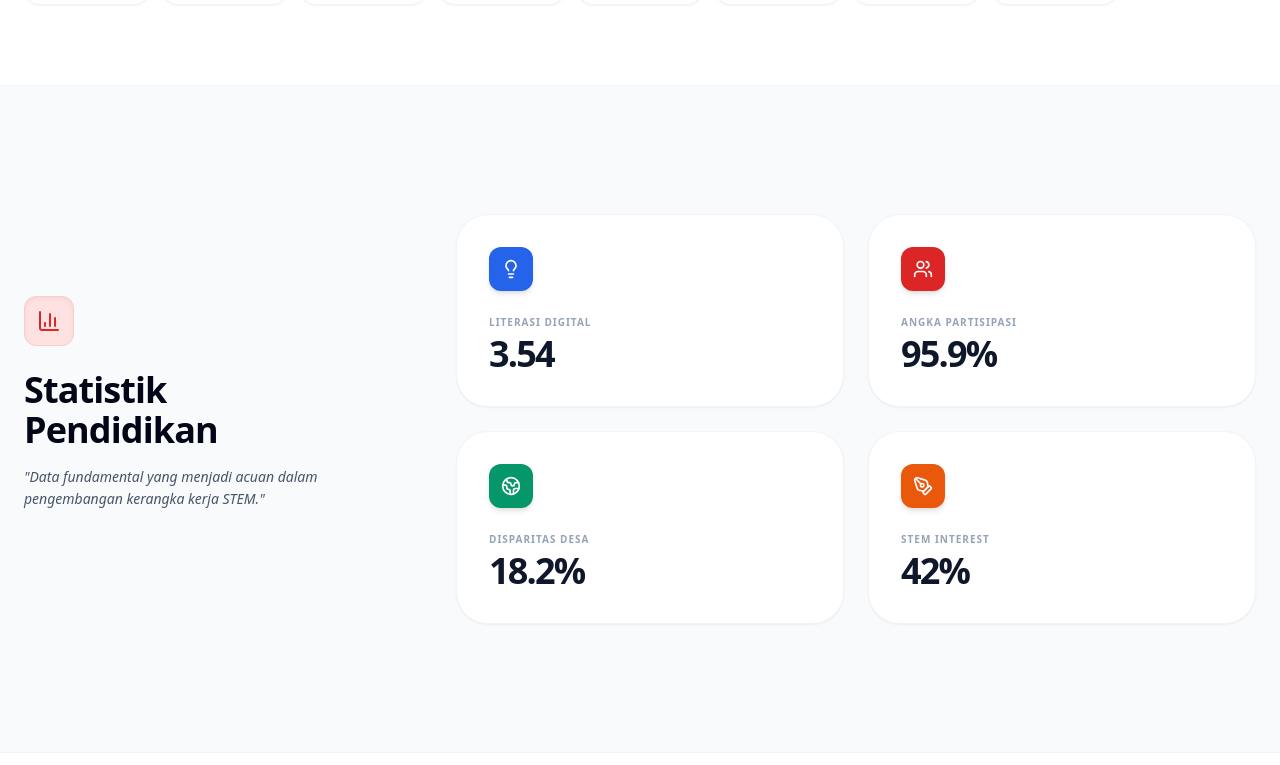
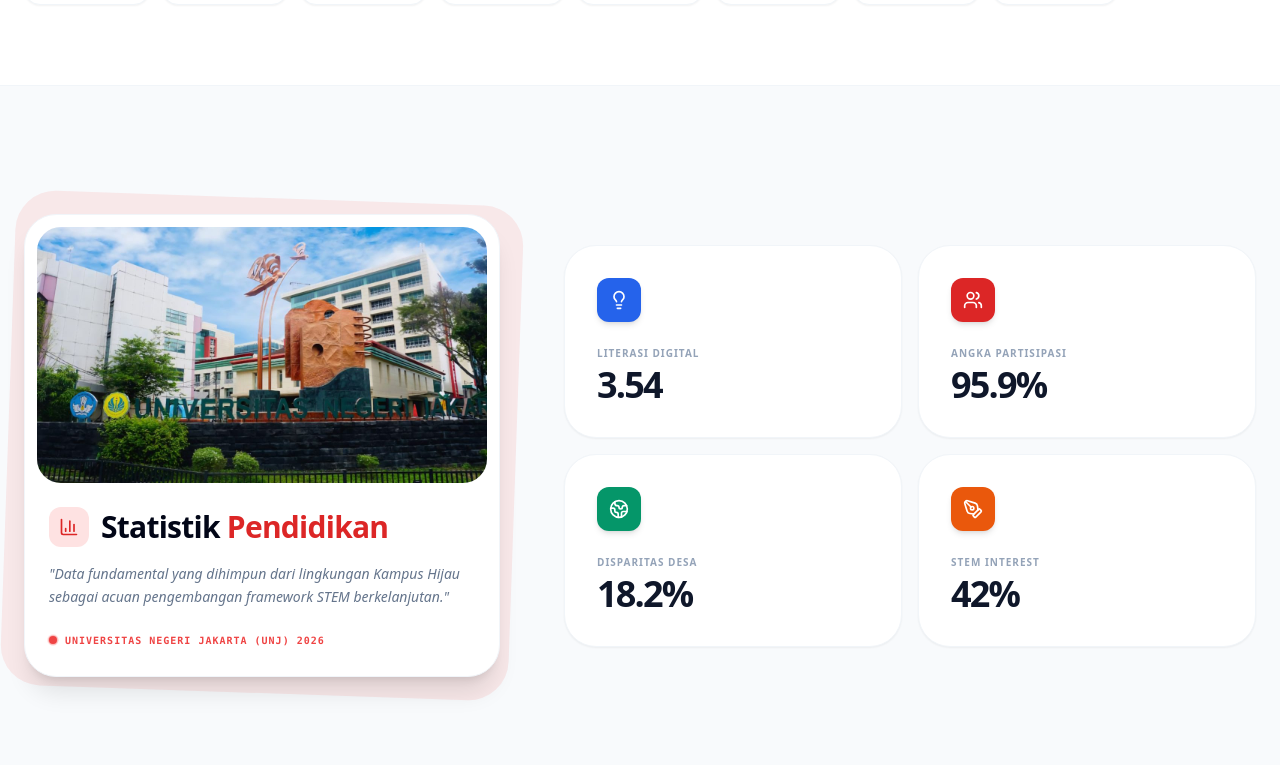
Before and after one commit to agstydva/stem-project, a React (Vite) app: page / in a window 1280 px wide. Shown: the part 1195-1960 px from the top of the page. Built offline with nearby package versions, Linux system fonts and the light colour scheme; grey boxes are pictures that could not be loaded.

Commit message:
update code projects stem

```diff
--- a/src/pages/Dashboard.jsx
+++ b/src/pages/Dashboard.jsx
@@ -79,7 +79,7 @@ const Dashboard = () => {
                   alt={sdg.title}
                   className="w-full h-full object-contain p-3 transition-transform duration-700 group-hover:scale-105"
                 />
-                <div className="absolute inset-0 bg-white/90 p-3 flex flex-col justify-end opacity-0 group-hover:opacity-100 transition-opacity duration-500 backdrop-blur-sm">
+                <div className="absolute inset-0 bg-white/90 p-3 flex flex-col justify-end opacity-0 group-hover:opacity-100 transition-all duration-500 backdrop-blur-sm">
                   <span className="text-[8px] font-mono font-bold text-red-600 uppercase">Goal 0{sdg.id}</span>
                   <h3 className="text-[9px] font-extrabold leading-tight text-slate-900 tracking-tight uppercase">{sdg.title}</h3>
                 </div>
@@ -92,25 +92,59 @@ const Dashboard = () => {
         </div>
       </section>
 
-      {/* Statistik Section */}
-      <section className="bg-slate-50 py-32 px-6 border-y border-slate-100 overflow-hidden">
+      {/* Statistik Section - REVISED: MODERN IMAGE INTEGRATION */}
+      <section className="bg-slate-50 py-32 px-6 border-y border-slate-100">
         <div className="max-w-7xl mx-auto">
           <div className="grid lg:grid-cols-12 gap-16 items-center">
-            <div className="lg:col-span-4">
-              <div className="p-3 bg-red-100 text-red-600 w-fit rounded-xl mb-6 shadow-inner border border-red-200">
-                <BarChart3 size={24} />
+
+            {/* SISI KIRI: IMAGE & TITLE CARD */}
+            <div className="lg:col-span-5">
+              <div className="relative group">
+                {/* Decorative Elements */}
+                <div className="absolute -inset-4 bg-red-500/10 rounded-[2.5rem] rotate-2 group-hover:rotate-0 transition-transform duration-500" />
+
+                {/* Image Container */}
+                <div className="relative bg-white p-3 rounded-[2rem] shadow-xl border border-slate-100 overflow-hidden">
+                  <img
+                    src="/images/unj2.jpeg"
+                    alt="Kampus UNJ"
+                    className="w-full h-64 object-cover rounded-[1.5rem] mb-6 shadow-inner group-hover:scale-105 transition-transform duration-700"
+                  />
+
+                  {/* Text Content inside Card */}
+                  <div className="px-3 pb-4">
+                    <div className="flex items-center gap-3 mb-4">
+                      <div className="p-2.5 bg-red-100 text-red-600 rounded-xl">
+                        <BarChart3 size={20} />
+                      </div>
+                      <h2 className="text-2xl md:text-3xl font-black text-slate-950 tracking-tight">
+                        Statistik <span className="text-red-600">Pendidikan</span>
+                      </h2>
+                    </div>
+                    <p className="text-sm text-slate-500 leading-relaxed font-medium italic">
+                      "Data fundamental yang dihimpun dari lingkungan Kampus Hijau sebagai acuan pengembangan framework STEM berkelanjutan."
+                    </p>
+                    <div className="mt-6 flex items-center gap-2 text-[10px] font-mono text-red-500 font-bold uppercase tracking-widest">
+                      <span className="relative flex h-2 w-2">
+                        <span className="animate-ping absolute inline-flex h-full w-full rounded-full bg-red-400 opacity-75"></span>
+                        <span className="relative inline-flex rounded-full h-2 w-2 bg-red-500"></span>
+                      </span>
+                      Universitas Negeri Jakarta (UNJ) 2026
+                    </div>
+                  </div>
+                </div>
               </div>
-              <h2 className="text-3xl md:text-4xl font-black text-slate-950 mb-4 tracking-tight leading-tight">Statistik <br/>Pendidikan</h2>
-              <p className="text-sm text-slate-600 leading-relaxed mb-8 font-light italic">"Data fundamental yang menjadi acuan dalam pengembangan kerangka kerja STEM."</p>
             </div>
-            <div className="lg:col-span-8 grid sm:grid-cols-2 gap-6">
+
+            {/* SISI KANAN: STATS GRID */}
+            <div className="lg:col-span-7 grid sm:grid-cols-2 gap-4">
               {[
                 { label: "Literasi Digital", value: "3.54", color: "bg-blue-600", icon: <Lightbulb size={20}/> },
                 { label: "Angka Partisipasi", value: "95.9%", color: "bg-red-600", icon: <Users size={20}/> },
                 { label: "Disparitas Desa", value: "18.2%", color: "bg-emerald-600", icon: <Globe2 size={20}/> },
                 { label: "STEM Interest", value: "42%", color: "bg-orange-600", icon: <PenTool size={20}/> }
               ].map((stat, idx) => (
-                <div key={idx} className="group bg-white p-8 rounded-[2rem] border border-slate-100 shadow-sm transition-all duration-500 hover:shadow-xl hover:border-red-100">
+                <div key={idx} className="group bg-white p-8 rounded-[2rem] border border-slate-100 shadow-sm transition-all duration-500 hover:shadow-xl hover:border-red-100 hover:-translate-y-1">
                   <div className={`w-11 h-11 ${stat.color} text-white rounded-xl flex items-center justify-center mb-6 shadow-md group-hover:scale-110 transition-all`}>
                     {stat.icon}
                   </div>
@@ -119,20 +153,17 @@ const Dashboard = () => {
                 </div>
               ))}
             </div>
+
           </div>
         </div>
       </section>
 
-      {/* Target Focus Section - FIXED: Ultra Smooth Shadows */}
+      {/* Target Focus Section */}
       <section className="max-w-7xl mx-auto py-32 px-6">
         <div className="group relative bg-gradient-to-br from-slate-50 via-white to-red-50/20 rounded-[3rem] p-10 md:p-16 border border-slate-100 overflow-hidden shadow-2xl shadow-slate-100/50 transition-all duration-700 hover:shadow-red-200/40">
-
-          {/* Subtle decorative glow - Increased size, reduced opacity for a "soft bloom" effect */}
           <div className="absolute -top-32 -right-32 w-[600px] h-[600px] bg-red-500/[0.04] rounded-full blur-[130px] pointer-events-none group-hover:bg-red-500/[0.07] transition-all duration-700" />
-
           <div className="relative z-10 grid md:grid-cols-2 gap-12 items-center">
             <div>
-              {/* Refined badge shadow */}
               <div className="bg-red-600 text-[10px] font-mono font-black px-4 py-1.5 w-fit rounded-full mb-6 tracking-[0.2em] text-white shadow-xl shadow-red-200/50">TARGET SOSIAL 4.4</div>
               <h2 className="text-3xl md:text-4xl font-black mb-6 leading-tight tracking-tight text-slate-950 group-hover:text-red-600 transition-colors">
                 Keterampilan Relevan untuk Pekerjaan Layak.
@@ -141,17 +172,14 @@ const Dashboard = () => {
                 Meningkatkan jumlah remaja dan orang dewasa yang memiliki keterampilan teknis guna mendukung ekosistem kewirausahaan nasional.
               </p>
             </div>
-
             <div className="bg-white p-8 rounded-[2.5rem] border border-slate-100 shadow-sm">
               <div className="flex items-center gap-4 mb-8 border-b border-slate-100 pb-5">
-                {/* Subtle icon shadow */}
                 <div className="w-12 h-12 bg-red-600 rounded-xl flex items-center justify-center font-black text-2xl text-white shadow-xl shadow-red-200/70 group-hover:rotate-6 transition-transform">4</div>
                 <p className="font-bold text-lg tracking-tight text-slate-950 leading-none">STEM Integration</p>
               </div>
               <ul className="space-y-4">
                 {["Digital Literacy Modules", "Vocational Tech Training", "AI-Driven Mentorship"].map((item, i) => (
                   <li key={i} className="flex items-center gap-4 group/item cursor-pointer">
-                    {/* Subtle arrow shadow */}
                     <div className="p-1.5 bg-red-600 rounded-full shadow-lg shadow-red-100/80 group-hover/item:scale-110 transition-transform flex items-center justify-center">
                       <ArrowRight size={12} className="text-white" />
                     </div>
```
